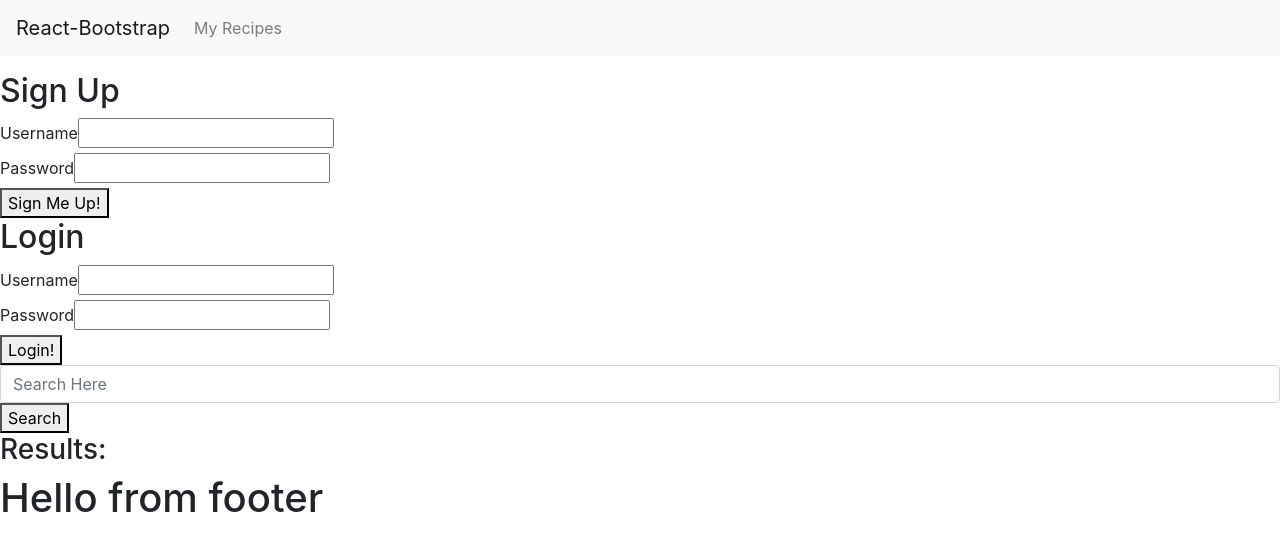
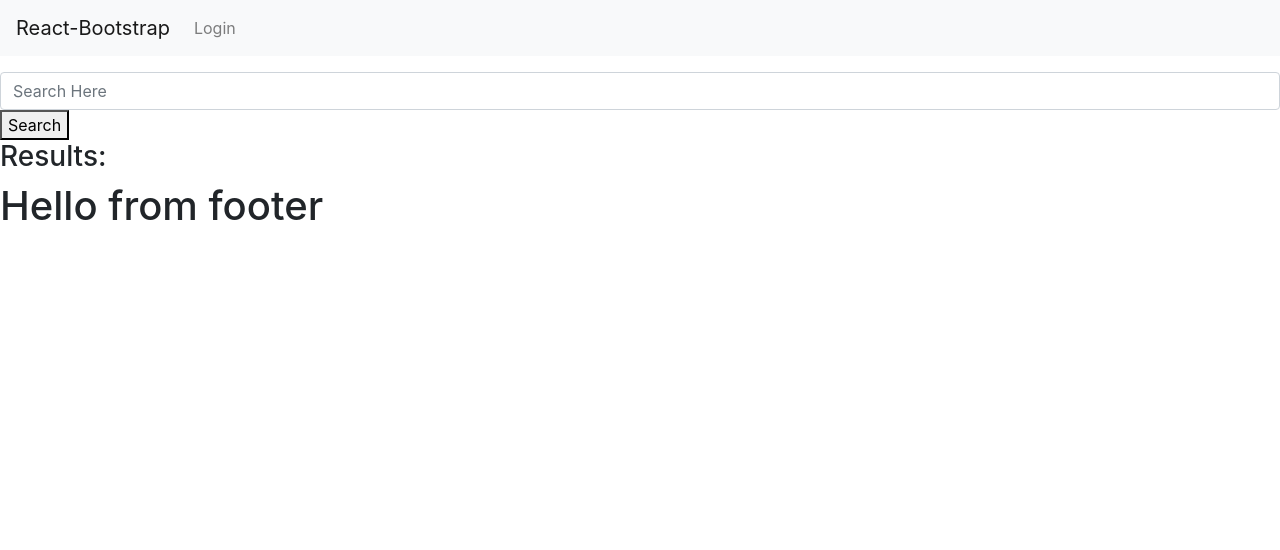
Before and after one commit to jayhunt0824/finalProject-client, a React (Create React App) app: page / in a window 1280 px wide. Shown: the top 550 px of the page. Built offline with nearby package versions, Linux system fonts and the light colour scheme.

Commit message:
Login route

```diff
--- a/src/App.tsx
+++ b/src/App.tsx
@@ -4,6 +4,7 @@ import { Auth } from "./components/Auth/Auth";
 import { SiteBar } from "./components/Home/Navbar";
 import { Footer } from "./components/Home/Footer";
 import MainPage, { MainPageProps } from "./components/Home/MainPage";
+import { Route } from "react-router-dom";
 
 export interface AppProps {
   editSearchTerm?: MainPageProps;
@@ -31,8 +32,12 @@ class App extends React.Component<AppProps, AppState> {
     return (
       <div>
         <SiteBar />
-        <Auth />
-        <MainPage />
+        <Route path="/user" component={Auth} />
+        {/* <Auth /> */}
+        <Route path="/">
+          <MainPage />
+        </Route>
+        {/* <MainPage /> */}
 
         <Footer />
       </div>
--- a/src/components/Home/Navbar.jsx
+++ b/src/components/Home/Navbar.jsx
@@ -1,6 +1,7 @@
 
 import React, { Component } from 'react';
 import { Navbar, NavDropdown, Nav, FormControl, Button, Form} from 'react-bootstrap';
+import {Link} from "react-router-dom";
 
 
 // interface NavbarProps{
@@ -26,11 +27,11 @@ export class SiteBar extends Component {
         return (
         <div>
             <Navbar bg="light" expand="lg">
-  <Navbar.Brand href="recipes">React-Bootstrap</Navbar.Brand>
+  <Navbar.Brand href="/">React-Bootstrap</Navbar.Brand>
   <Navbar.Toggle aria-controls="basic-navbar-nav" />
   <Navbar.Collapse id="basic-navbar-nav">
     <Nav className="mr-auto">
-      <Nav.Link href="#recipes" to="/recipes">My Recipes</Nav.Link>
+      <Nav.Link href="/user" to="/user">Login</Nav.Link>
 
       {/* <NavDropdown title="Dropdown" id="basic-nav-dropdown">
         <NavDropdown.Item href="#action/3.1">Action</NavDropdown.Item>
```
